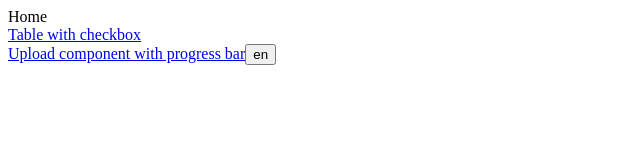
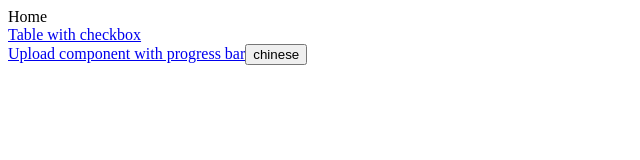
Before and after one commit to lishuangfeng/react-components-project, a React app: page / in a window 1280 px wide. Shown: the top 160 px of the page, without its empty margins (0-640 px from the left). Built offline with nearby package versions, Linux system fonts and the light colour scheme.

Commit message:
add i18n into project
·add i18n into project

```diff
--- a/src/config/i18n.js
+++ b/src/config/i18n.js
@@ -19,7 +19,7 @@ i18n.use(LanguageDetector) //嗅探当前浏览器语言
     },
   },
   //选择默认语言，选择内容为上述配置中的key，即en/zh
-  fallbackLng: "en",
+  fallbackLng: "zh",
   debug: false,
   interpolation: {
     escapeValue: false, // not needed for react as it escapes by default
--- a/src/pages/toppage/index.js
+++ b/src/pages/toppage/index.js
@@ -8,11 +8,11 @@ const TopPage = () => {
 
   return (
     <div>
-       {t('home')}
+       {t('home-page')}
        <br/>
        <NavLink to="/tablepage">{t("table-page")}</NavLink><br/>
        <NavLink to="/upload">{t("upload-page")}</NavLink>
-       <button onClick={()=>i18n.changeLanguage(i18n.language==='en'?'zh':'en')}>{i18n.language==='en'?'zh':'en'}</button>
+       <button onClick={()=>i18n.changeLanguage(i18n.language==='en'?'zh':'en')}>{t('language')}</button>
     </div>
 
   );
--- a/src/public/locales/en-us.json
+++ b/src/public/locales/en-us.json
@@ -1,5 +1,6 @@
 {
-    "home":"Home",
+    "home-page":"Home",
     "table-page":"Table with checkbox",
-    "upload-page":"Upload component with progress bar"
+    "upload-page":"Upload component with progress bar",
+    "language": "chinese"
 }
--- a/src/public/locales/zh-cn.json
+++ b/src/public/locales/zh-cn.json
@@ -1,5 +1,7 @@
 {
     "home-page":"首页",
     "table-page":"带checkbox的table",
-    "upload-page":"带进度条的上传组件"
+    "upload-page":"带进度条的上传组件",
+    "language": "英文"
+
 }
```
